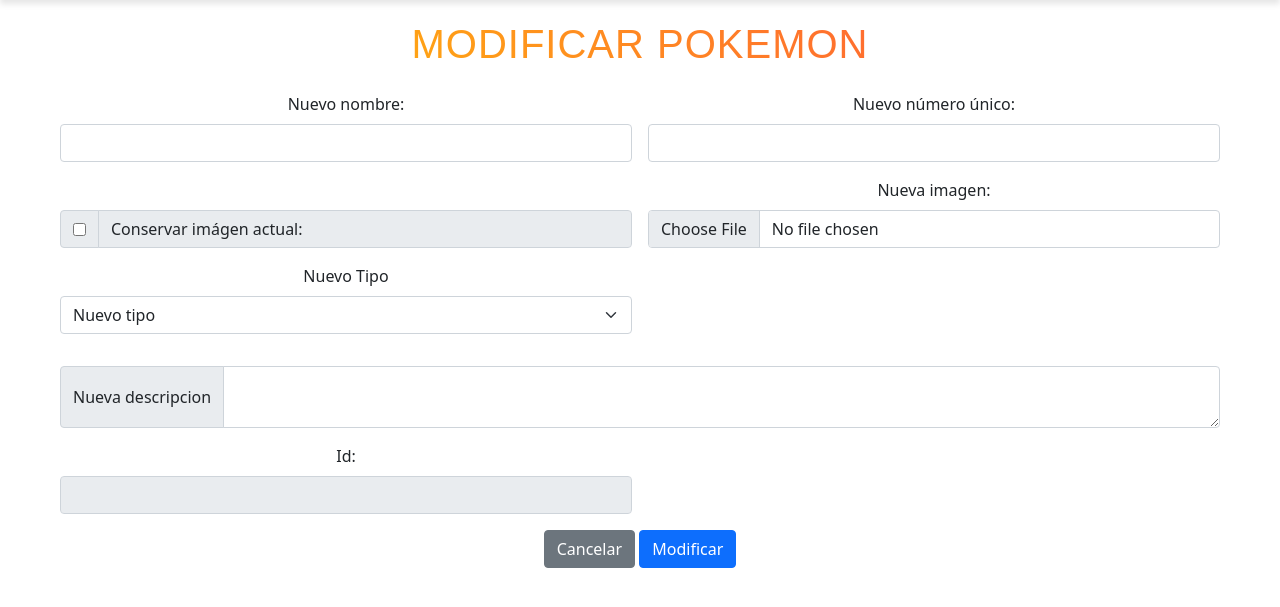
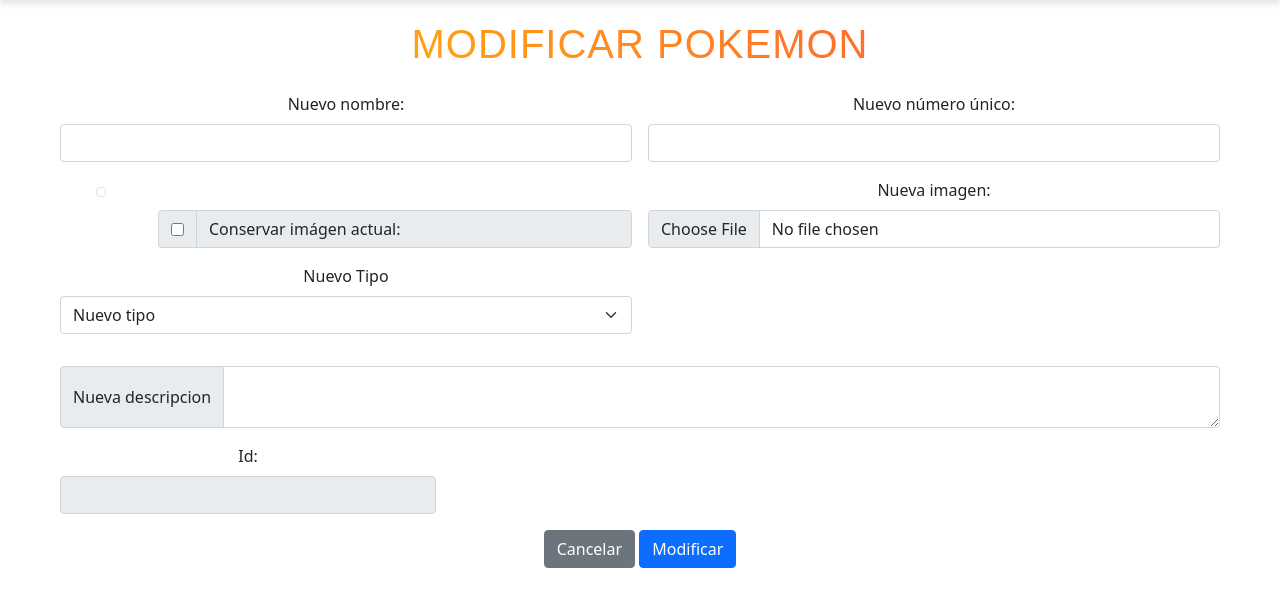
Before and after one commit to javierCM1/pokedex, a PHP site: page /modificarPokemon.php in a window 1280 px wide. Shown: the part 72-679 px from the top of the page. Run offline with PHP 8.4, Linux system fonts and the light colour scheme; a user stored in the database is signed in; data that the repository does not hold is empty.

Commit message:
correccion error imagen

```diff
--- a/modificarPokemon.php
+++ b/modificarPokemon.php
@@ -43,7 +43,11 @@
                 <input type="text" class="form-control" name="nuevoNumeroPoke" value="<?= $poke['uuid_pokemon'] ?>">
             </div>
 
-            <div class="col-md-6" style="margin-top: 3em">
+            <div class="col-md-1">
+                <img src="<?= $poke['img_pokemon'] ?>" alt="<?= $poke['img_pokemon'] ?>" class="img-thumbnail">
+            </div>
+
+            <div class="col-md-5" style="margin-top: 3em">
                 <div class="input-group">
                     <div class="input-group-text">
                         <input type="checkbox" aria-label="Checkbox for following text input" name="conservarImg">
@@ -73,7 +77,7 @@
                 <textarea class="form-control" aria-label="With textarea" name="nuevaDescPoke"><?= $poke['descripcion_pokemon'] ?></textarea>
             </div>
 
-            <div class="col-md-6">
+            <div class="col-md-4">
                 <label for="idPoke" class="form-label">Id:</label>
                 <input type="number" name="idPoke" class="form-control" readonly value="<?= $poke['id_pokemon'] ?>">
             </div>
--- a/procesarModificacion.php
+++ b/procesarModificacion.php
@@ -9,9 +9,11 @@
 $nombre = isset($_POST['nuevoNombrePoke']) ? $_POST['nuevoNombrePoke'] : "";
 $uuid = isset($_POST['nuevoNumeroPoke']) ? $_POST['nuevoNumeroPoke'] : "";
 $conservarImg = isset($_POST['conservarImg']);
+$img = "";
 
 if (!$conservarImg && isset($_FILES["nuevaImgPoke"]) && $_FILES["nuevaImgPoke"]["error"] == 0 && $_FILES["nuevaImgPoke"]["size"] > 0 ) {
     $rutaImagen = "imagenes/" . strtolower($nombre) . ".png";
+    unlink($rutaImagen);
     move_uploaded_file($_FILES["nuevaImgPoke"]["tmp_name"], $rutaImagen);
     $img = $rutaImagen;
 }
```
